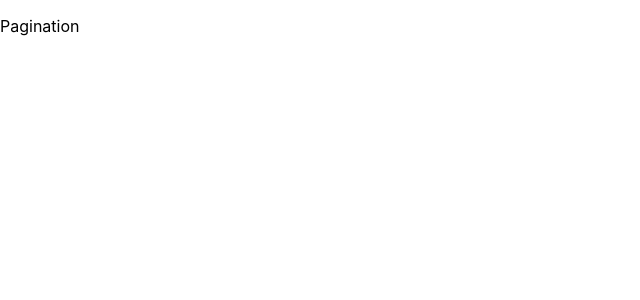
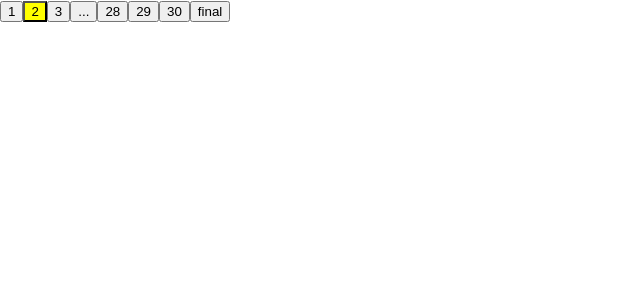
Before and after one commit to alemendieta017/poke-cards, a React (Create React App) app: page /pagination in a window 1280 px wide. Shown: the top 300 px of the page, without its empty margins (0-640 px from the left). Built offline with nearby package versions, Linux system fonts and the light colour scheme.

Commit message:
dev pagination

```diff
--- a/src/App.js
+++ b/src/App.js
@@ -8,7 +8,10 @@ import './App.css'
 function App() {
   const [pokemons, setPokemons] = useGetPokemons(
     'https://pokeapi.co/api/v2/pokemon/?limit=20&offset=20%22'
-  )
+
+
+
+    )
   const [query, setQuery] = useState('')
 
   const initialState = {
--- a/src/components/pagination/Pagination.jsx
+++ b/src/components/pagination/Pagination.jsx
@@ -1,6 +1,25 @@
-const Pagination = () => {
+import styles from './pagination.module.css'
+
+const Pagination = ({currentPage = 2, totalPages = 30, buttonLinks}) => {
   return (
-    <p>Pagination</p>
+    <>
+    {currentPage >= 4 && (
+      <button>principio</button>
+    )}
+
+    <button className={currentPage === 1 && styles.current}>1</button>
+    {(currentPage <= 3 || currentPage >= totalPages-2) && <button className={currentPage === 2 && styles.current}>2</button>}
+    {currentPage >= 4 && <button>...</button>}
+    {(currentPage <= 3 || currentPage >= totalPages-2) && <button className={currentPage === 3 && styles.current}>3</button>}
+
+    {(currentPage <= 4 || currentPage >= totalPages - 2) && <button>...</button>}
+
+    {currentPage < 4 && <button>{totalPages - 2}</button>}
+    {currentPage < 4 && <button>{totalPages - 1}</button>}
+    {currentPage < 4 && <button>{totalPages}</button>}
+
+    {currentPage !== totalPages && <button>final</button>}
+    </>
   )
 }
 
--- /dev/null
+++ b/src/components/pagination/pagination.module.css
@@ -0,0 +1,3 @@
+.current {
+  background-color: yellow;
+}
```
